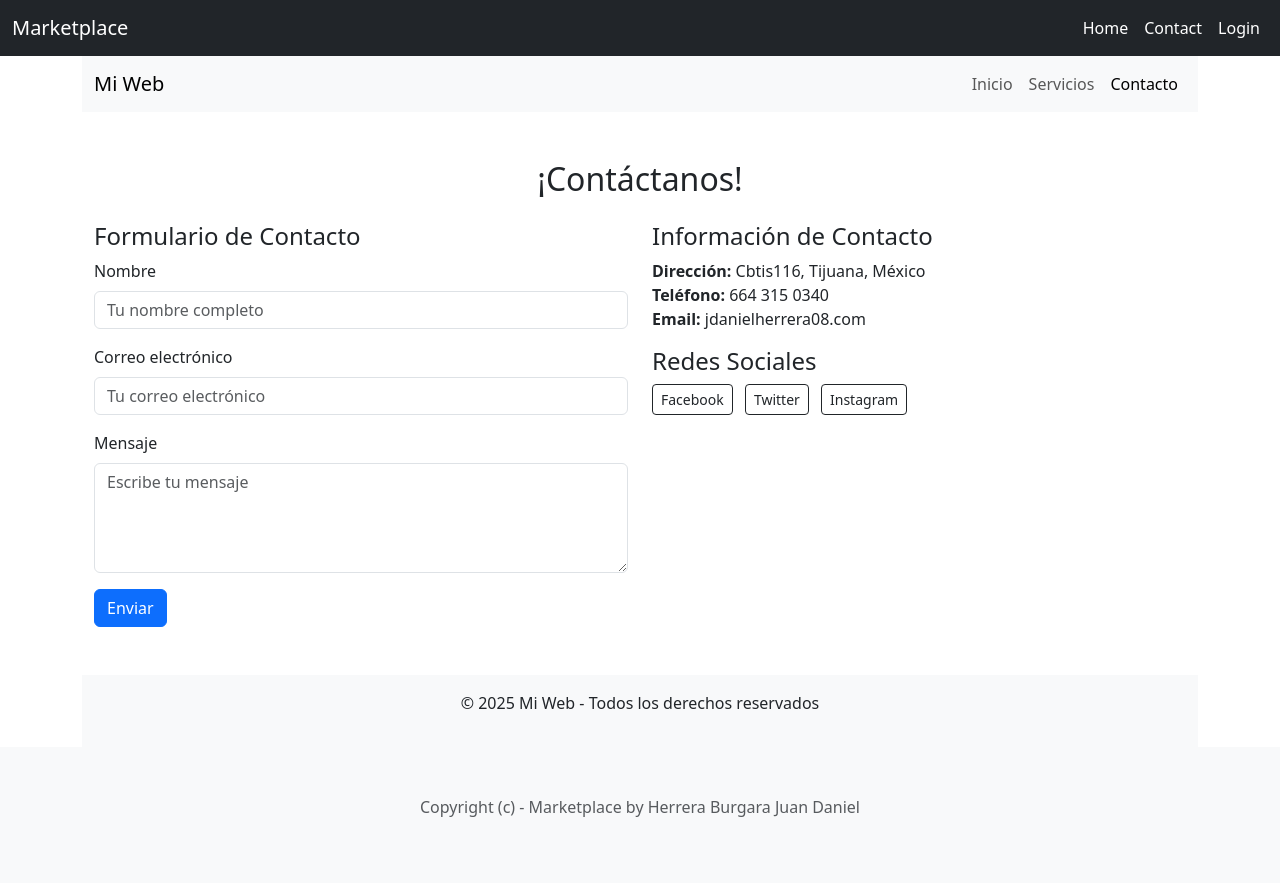
After one commit to juan081201/Marketplace_main, a Django app: page /store/contact/ in a window 1280 px wide. The commit adds this page. Run offline with Django 5.2, Linux system fonts and the light colour scheme.

Commit message:
Agregue la funcion contact y la navegacion a templates

```diff
--- a/marketplace_main/urls.py
+++ b/marketplace_main/urls.py
@@ -15,7 +15,7 @@ Including another URLconf
     2. Add a URL to urlpatterns:  path('blog/', include('blog.urls'))
 """
 from django.contrib import admin
-from django.urls import path
+from django.urls import path, include
 from django.conf import settings
 from django.conf.urls.static import static
 from store.views import home
@@ -24,4 +24,5 @@ from store.views import home
 urlpatterns = [
     path('', home, name= 'home'),
     path('admin/', admin.site.urls),
+    path('store/', include('store.urls')),
 ] + static(settings.MEDIA_URL,document_root=settings.MEDIA_ROOT)
--- a/store/templates/store/base.html
+++ b/store/templates/store/base.html
@@ -8,6 +8,7 @@
     <title>{% block title %} {% endblock %} Market Place</title>
 </head>
 <body>
+    {% include 'store/navigation.html' %}
     <section class="container">
         {% block content %}
         {% endblock %}
@@ -15,7 +16,7 @@
 
 
     <footer class="py-5 text-center text-body-secondary bg-body-tertiary">
-        <p>Copyright (c) - Marketplace by Reynaga Garcia Nicolas</p>
+        <p>Copyright (c) - Marketplace by Herrera Burgara Juan Daniel</p>
     </footer>
 
 </body>
--- /dev/null
+++ b/store/templates/store/contact.html
@@ -0,0 +1,106 @@
+{% extends 'store/base.html' %}
+
+{%block title %}contact | {% endblock %}
+
+{% block content %}
+<html lang="es">
+
+<head>
+    <meta charset="UTF-8">
+    <meta name="viewport" content="width=device-width, initial-scale=1.0">
+    <title>Contacto</title>
+    <!-- Bootstrap 5 CSS -->
+    <link href="https://cdn.jsdelivr.net/npm/bootstrap@5.3.0-alpha1/dist/css/bootstrap.min.css" rel="stylesheet" integrity="sha384-KyZXEJr+6kJt8jo2I5gj0fL24rjX1Nnps2pmixLlz57RG6FfZGm7K0zFfMYPm/gn" crossorigin="anonymous">
+</head>
+
+<body>
+
+    <!-- Barra de navegación -->
+    <nav class="navbar navbar-expand-lg navbar-light bg-light">
+        <div class="container">
+            <a class="navbar-brand" href="#">Mi Web</a>
+            <button class="navbar-toggler" type="button" data-bs-toggle="collapse" data-bs-target="#navbarNav" aria-controls="navbarNav" aria-expanded="false" aria-label="Toggle navigation">
+                <span class="navbar-toggler-icon"></span>
+            </button>
+            <div class="collapse navbar-collapse" id="navbarNav">
+                <ul class="navbar-nav ms-auto">
+                    <li class="nav-item">
+                        <a class="nav-link" href="#">Inicio</a>
+                    </li>
+                    <li class="nav-item">
+                        <a class="nav-link" href="#">Servicios</a>
+                    </li>
+                    <li class="nav-item">
+                        <a class="nav-link active" href="#">Contacto</a>
+                    </li>
+                </ul>
+            </div>
+        </div>
+    </nav>
+
+    <!-- Sección de Contacto -->
+    <section id="contacto" class="py-5">
+        <div class="container">
+            <h2 class="text-center mb-4">¡Contáctanos!</h2>
+            <div class="row">
+                <div class="col-lg-6">
+                    <h4>Formulario de Contacto</h4>
+                    <form>
+                        <div class="mb-3">
+                            <label for="nombre" class="form-label">Nombre</label>
+                            <input type="text" class="form-control" id="nombre" placeholder="Tu nombre completo" required>
+                        </div>
+                        <div class="mb-3">
+                            <label for="email" class="form-label">Correo electrónico</label>
+                            <input type="email" class="form-control" id="email" placeholder="Tu correo electrónico" required>
+                        </div>
+                        <div class="mb-3">
+                            <label for="mensaje" class="form-label">Mensaje</label>
+                            <textarea class="form-control" id="mensaje" rows="4" placeholder="Escribe tu mensaje" required></textarea>
+                        </div>
+                        <button type="submit" class="btn btn-primary">Enviar</button>
+                    </form>
+                </div>
+                <div class="col-lg-6">
+                    <h4>Información de Contacto</h4>
+                    <ul class="list-unstyled">
+                        <li><strong>Dirección:</strong> Cbtis116, Tijuana, México</li>
+                        <li><strong>Teléfono:</strong> 664 315 0340</li>
+                        <li><strong>Email:</strong> jdanielherrera08.com</li>
+                    </ul>
+                    <h4>Redes Sociales</h4>
+                    <ul class="list-inline">
+                        <li class="list-inline-item">
+                            <a href="#" class="btn btn-outline-dark btn-sm">
+                                <i class="bi bi-facebook"></i> Facebook
+                            </a>
+                        </li>
+                        <li class="list-inline-item">
+                            <a href="#" class="btn btn-outline-dark btn-sm">
+                                <i class="bi bi-twitter"></i> Twitter
+                            </a>
+                        </li>
+                        <li class="list-inline-item">
+                            <a href="#" class="btn btn-outline-dark btn-sm">
+                                <i class="bi bi-instagram"></i> Instagram
+                            </a>
+                        </li>
+                    </ul>
+                </div>
+            </div>
+        </div>
+    </section>
+
+    <!-- Footer -->
+    <footer class="bg-light text-center py-3">
+        <p>&copy; 2025 Mi Web - Todos los derechos reservados</p>
+    </footer>
+
+    <!-- Bootstrap 5 JS & Popper.js -->
+    <script src="https://cdn.jsdelivr.net/npm/@popperjs/core@2.11.6/dist/umd/popper.min.js" integrity="sha384-oBqDVmMz4fnFO9gyb6hf6gqEMlXb6kJ8VgQjTdr4jOP7oRl9hfjwD3DiQ4t5WZ5f" crossorigin="anonymous"></script>
+    <script src="https://cdn.jsdelivr.net/npm/bootstrap@5.3.0-alpha1/dist/js/bootstrap.min.js" integrity="sha384-pzjw8f+ua7Kw1TIq0p5KjLKNseYgHffHdz1wSlHj6k5p4gO4W5p6wth0Wvbf2P2Z" crossorigin="anonymous"></script>
+
+</body>
+
+</html>
+{% endblock %}
--- /dev/null
+++ b/store/templates/store/navigation.html
@@ -0,0 +1,27 @@
+<nav class="navbar navbar-expand-lg bg-dark" data-bs-theme="dark">
+    <div class="container-fluid">
+        <a href="{% url 'home' %}" class="navbar-brand">Marketplace</a>
+        <button class="navbar-toggler" type="button" data-bs-toggle="collapse" data-bs-target="#navbarNav" aria-control="navBarNav" aria-expanded="false" aria-label="Toggle Navigation">
+            <span class="navbar-toggler-icon"></span>
+        </button>
+        <div class="collapse navbar-collapse" id="navbarNav">
+            <ul class="navbar-nav ms-auto">
+                <li class="nav-item">
+                    <a href="" class="nav-link active">
+                        Home
+                    </a>
+                </li>
+                <li class="nav-item">
+                    <a href="{% url 'contact' %}" class="nav-link active">
+                        Contact
+                    </a>
+                </li>
+                <li class="nav-item">
+                    <a href="" class="nav-link active">
+                        Login
+                    </a>
+                </li>
+            </ul>
+        </div>
+    </div>
+</nav>
--- /dev/null
+++ b/store/urls.py
@@ -0,0 +1,8 @@
+from django.urls import path
+
+from .views import contact, detail
+
+urlpatterns = [
+    path('contact/', contact, name='contact'),
+    path('detail/<int:pk>/', detail, name='detail'),
+]
--- a/store/views.py
+++ b/store/views.py
@@ -15,6 +15,13 @@ def home(request):
     }
     return render(request, 'store/home.html', context)
 
+def contact(request):
+    context = {
+        'msg': 'Quieres otros productos contactame!'
+    }
+
+    return render(request, 'store/contact.html', context)
+
 def detail(request, pk):
     item = get_object_or_404(Item, pk=pk)
     related_items = Item.objects.filter(Category=item.category, is_sold=False).exclude(pk=pk)[0:3]
```
Also changed, not shown: 2 other files.
